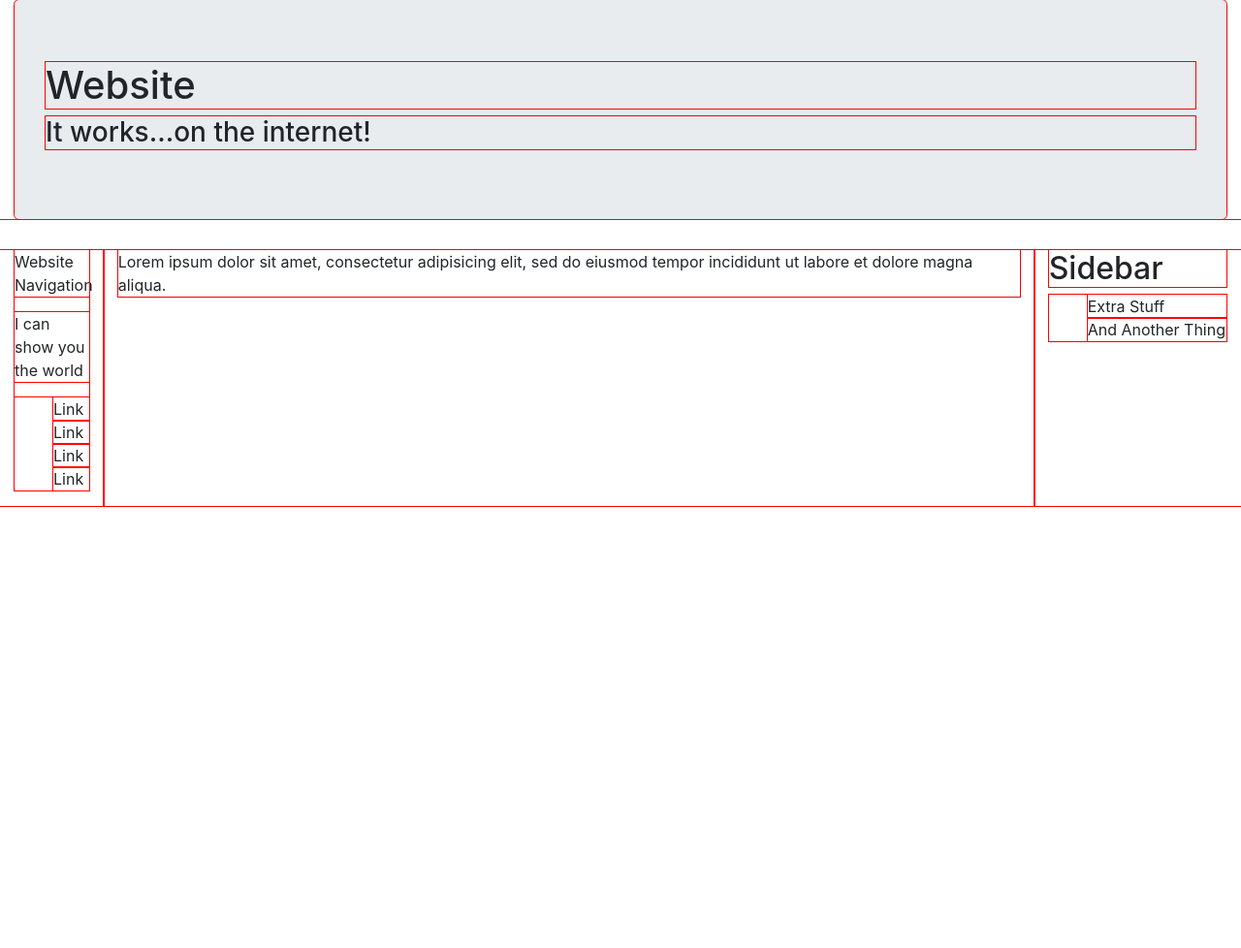
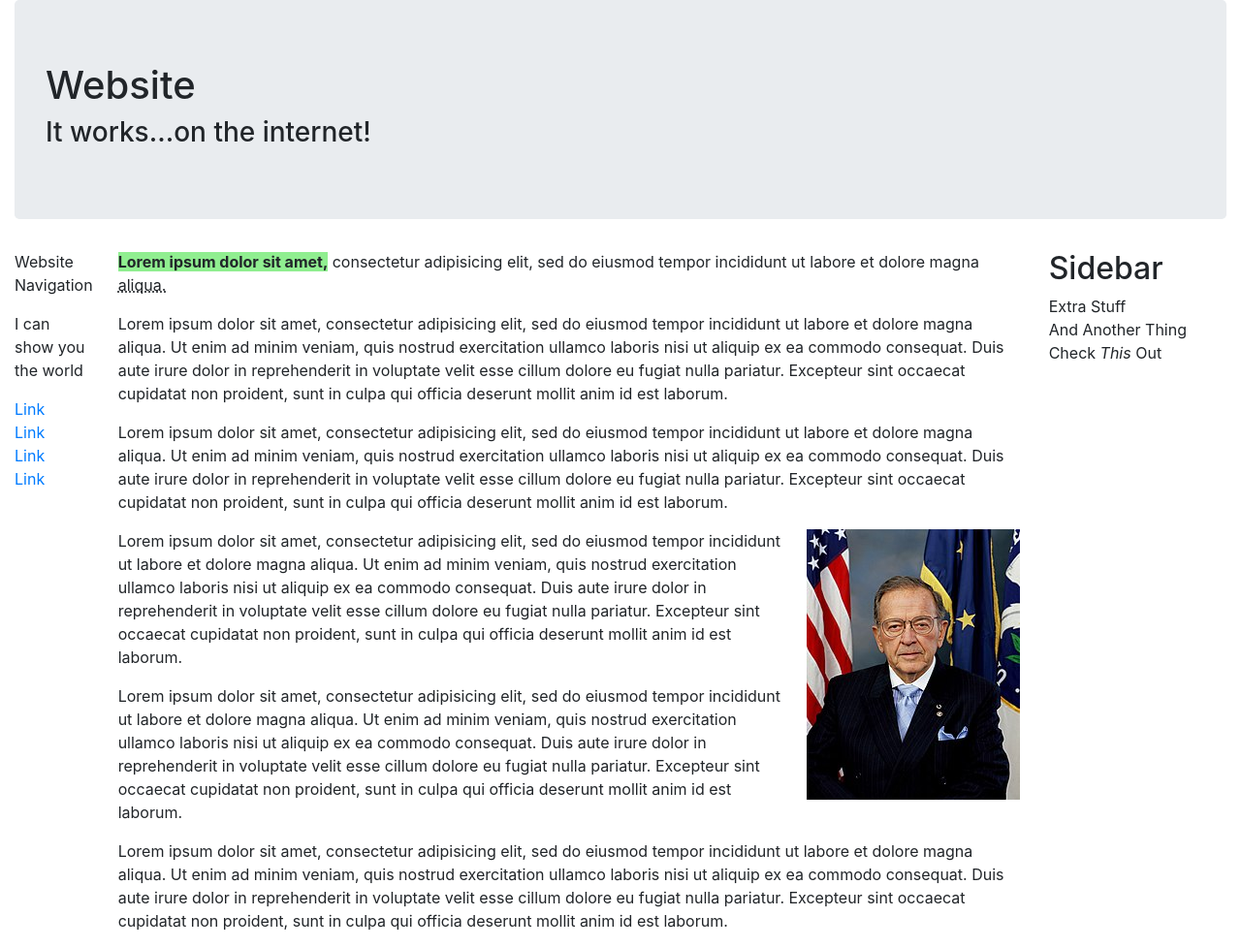
Before and after one commit to MCStuart/First-HTML-website, a plain HTML site: page index.html in a window 1280 px wide. Shown: the whole page at 97% size. Before the commit the page ends 800 px from the top, so only its background shows below. Drawn offline with Linux system fonts and the light colour scheme.

Commit message:
start to add media

```diff
--- a/css/styles.css
+++ b/css/styles.css
@@ -1,6 +1,6 @@
-* {
+/* * {
   outline: 1px solid red;
-}
+} */
 
 .col-md-2 {
   right: 0;
@@ -12,4 +12,16 @@
 
 ul {
   list-style: none;
+  padding-left: 0;
 }
+
+.important {
+  background-color: lightgreen;
+  font-weight: bold;
+}
+
+#ted {
+  float: right;
+  padding-left: 2%;
+  padding-bottom: 1%;
+}
--- a/index.html
+++ b/index.html
@@ -23,22 +23,29 @@
               </div>
               <div class="panel-body">
                 <ul>
-                  <li>Link</li>
-                  <li>Link</li>
-                  <li>Link</li>
-                  <li>Link</li>
+                  <li><a href="#">Link</a></li>
+                  <li><a href="#">Link</a></li>
+                  <li><a href="#">Link</a></li>
+                  <li><a href="#">Link</a></li>
                 </ul>
               </div>
             </div>
           </div>
           <div class="col-md-9">
-            <p>Lorem ipsum dolor sit amet, consectetur adipisicing elit, sed do eiusmod tempor incididunt ut labore et dolore magna aliqua.</p>
+            <p><span class="important">Lorem ipsum dolor sit amet,</span> consectetur adipisicing elit, sed do eiusmod tempor incididunt ut labore et dolore magna <abbr title="Latin (adverb)- somehow, in some way or another">aliqua.</abbr></p>
+            <p>Lorem ipsum dolor sit amet, consectetur adipisicing elit, sed do eiusmod tempor incididunt ut labore et dolore magna aliqua. Ut enim ad minim veniam, quis nostrud exercitation ullamco laboris nisi ut aliquip ex ea commodo consequat. Duis aute irure dolor in reprehenderit in voluptate velit esse cillum dolore eu fugiat nulla pariatur. Excepteur sint occaecat cupidatat non proident, sunt in culpa qui officia deserunt mollit anim id est laborum.</p>
+            <p>Lorem ipsum dolor sit amet, consectetur adipisicing elit, sed do eiusmod tempor incididunt ut labore et dolore magna aliqua. Ut enim ad minim veniam, quis nostrud exercitation ullamco laboris nisi ut aliquip ex ea commodo consequat. Duis aute irure dolor in reprehenderit in voluptate velit esse cillum dolore eu fugiat nulla pariatur. Excepteur sint occaecat cupidatat non proident, sunt in culpa qui officia deserunt mollit anim id est laborum.</p>
+            <img id="ted" src="media/Ted_Stevens.jpg" alt="The internet is a series of tubes">
+            <p>Lorem ipsum dolor sit amet, consectetur adipisicing elit, sed do eiusmod tempor incididunt ut labore et dolore magna aliqua. Ut enim ad minim veniam, quis nostrud exercitation ullamco laboris nisi ut aliquip ex ea commodo consequat. Duis aute irure dolor in reprehenderit in voluptate velit esse cillum dolore eu fugiat nulla pariatur. Excepteur sint occaecat cupidatat non proident, sunt in culpa qui officia deserunt mollit anim id est laborum.</p>
+            <p>Lorem ipsum dolor sit amet, consectetur adipisicing elit, sed do eiusmod tempor incididunt ut labore et dolore magna aliqua. Ut enim ad minim veniam, quis nostrud exercitation ullamco laboris nisi ut aliquip ex ea commodo consequat. Duis aute irure dolor in reprehenderit in voluptate velit esse cillum dolore eu fugiat nulla pariatur. Excepteur sint occaecat cupidatat non proident, sunt in culpa qui officia deserunt mollit anim id est laborum.</p>
+            <p>Lorem ipsum dolor sit amet, consectetur adipisicing elit, sed do eiusmod tempor incididunt ut labore et dolore magna aliqua. Ut enim ad minim veniam, quis nostrud exercitation ullamco laboris nisi ut aliquip ex ea commodo consequat. Duis aute irure dolor in reprehenderit in voluptate velit esse cillum dolore eu fugiat nulla pariatur. Excepteur sint occaecat cupidatat non proident, sunt in culpa qui officia deserunt mollit anim id est laborum.</p>
           </div>
           <div class="col-md-2">
             <h2>Sidebar</h2>
             <ul>
               <li>Extra Stuff</li>
               <li>And Another Thing</li>
+              <li>Check <em>This</em> Out</li>
             </ul>
           </div>
         </div>
```
Also changed, not shown: media/Ted_Stevens.jpg (added), media/internet.jpg (added).
